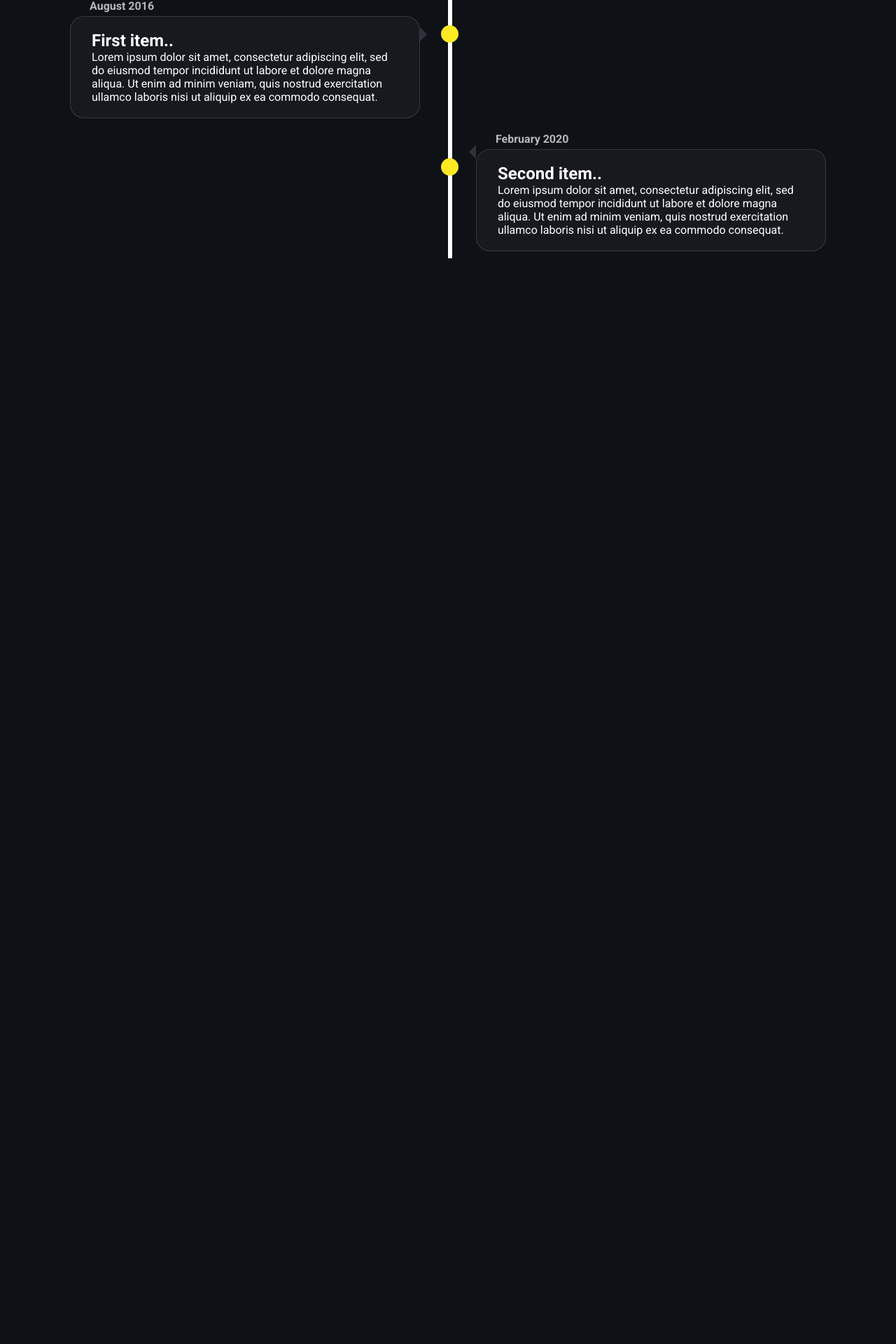
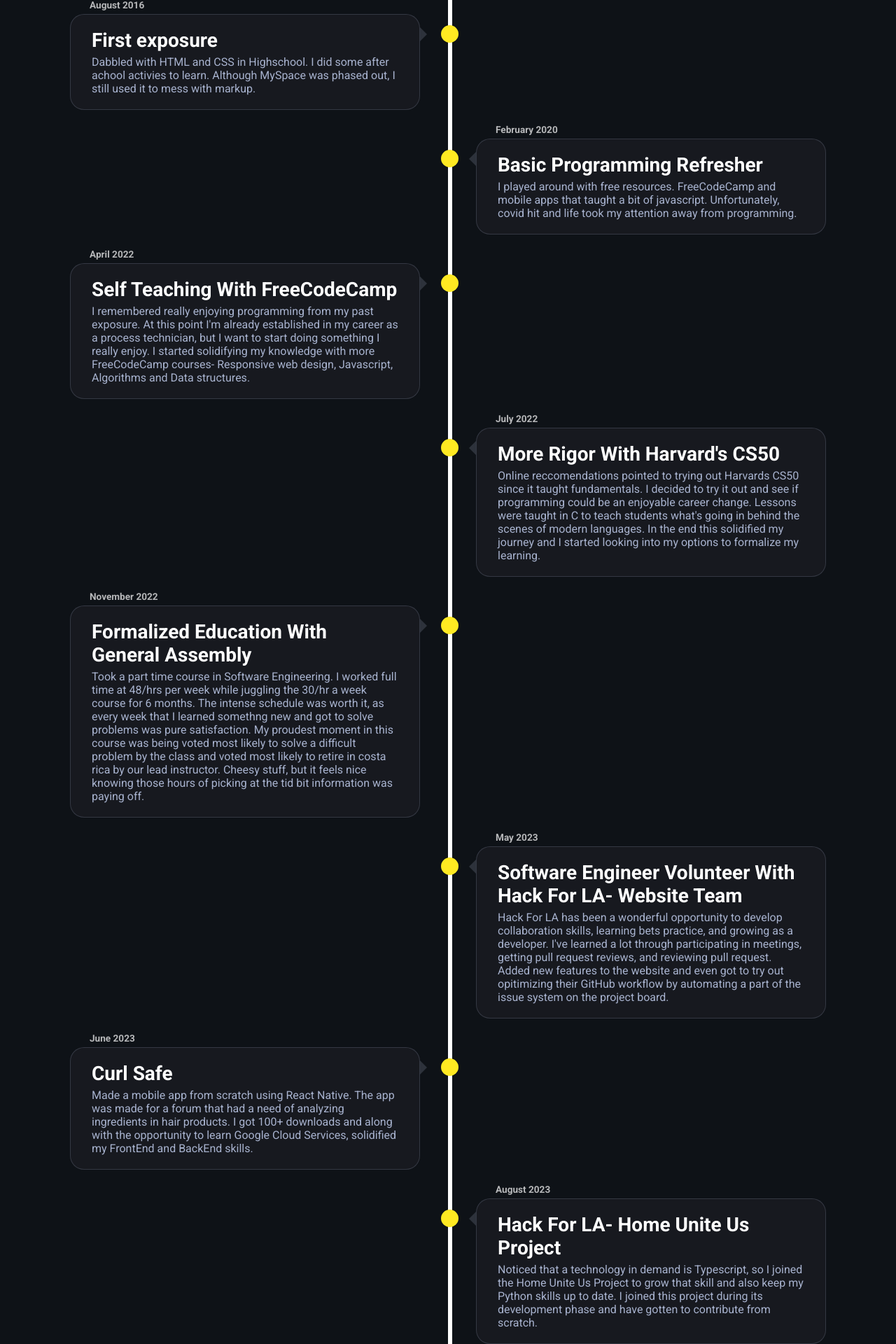
Before and after one commit to JpadillaCoding/Personal-Website, a Next.js app: page /about in a window 1280 px wide. Shown: the part 105-2025 px from the top of the page at 70% size. Before the commit the page ends 800 px from the top, so only its background shows below. Built offline with nearby package versions, Linux system fonts and the light colour scheme.

Commit message:
feat: added timeline content

```diff
--- a/app/about/page.module.css
+++ b/app/about/page.module.css
@@ -35,10 +35,16 @@
 .content{
   border-radius: 20px;
   border: 1px solid rgba(168, 179, 207, 0.2);
-  color: white;
+  color: #a8b3cf;
   padding: 20px 30px;
   background-color: #17191f;
   position: relative;
+  font: 1rem;
+}
+.content h2 {
+  font-size: 1.75rem;
+  padding-bottom: 5px;
+  color: #ffffff;
 }
 .left {
   left: 0;
@@ -62,7 +68,7 @@
   content: " ";
   height: 0;
   position: absolute;
-  top: 28px;
+  top: 50px;
   width: 0;
   z-index: 1;
   left: 30px;
@@ -74,6 +80,6 @@
   color: #b7b8ba;
   position: relative;
   left: 28px;
-  font-size: 1rem;
+  font-size: .85rem;
   padding: 0px 0px 5px 0px;
 }
--- a/app/about/page.tsx
+++ b/app/about/page.tsx
@@ -4,32 +4,147 @@ export default function About() {
   return (
     <div className="main_wrapper">
       <div className={styles.timeline}>
-        <div className={`${styles.content_container}
-         ${styles.left}`}>
+        <div
+          className={`${styles.content_container}
+         ${styles.left}`}
+        >
           <h3 className={styles.date}>August 2016</h3>
           <div className={styles.content}>
-          <h2>First item..</h2>
-          <p>
-            Lorem ipsum dolor sit amet, consectetur adipiscing elit, sed do
-            eiusmod tempor incididunt ut labore et dolore magna aliqua. Ut enim
-            ad minim veniam, quis nostrud exercitation ullamco laboris nisi ut
-            aliquip ex ea commodo consequat.
-          </p>
+            <h2>First exposure</h2>
+            <p>
+              Dabbled with HTML and CSS in Highschool. I did some after achool
+              activies to learn. Although MySpace was phased out, I still used
+              it to mess with markup.
+            </p>
           </div>
         </div>
       </div>
       <div className={styles.timeline}>
-        <div className={`${styles.content_container}
-         ${styles.right}`}>
+        <div
+          className={`${styles.content_container}
+         ${styles.right}`}
+        >
           <h3 className={styles.date}>February 2020</h3>
           <div className={styles.content}>
-          <h2>Second item..</h2>
-          <p>
-            Lorem ipsum dolor sit amet, consectetur adipiscing elit, sed do
-            eiusmod tempor incididunt ut labore et dolore magna aliqua. Ut enim
-            ad minim veniam, quis nostrud exercitation ullamco laboris nisi ut
-            aliquip ex ea commodo consequat.
-          </p>
+            <h2>Basic Programming Refresher</h2>
+            <p>
+              I played around with free resources. FreeCodeCamp and mobile apps
+              that taught a bit of javascript. Unfortunately, covid hit and life
+              took my attention away from programming.
+            </p>
+          </div>
+        </div>
+      </div>
+      <div className={styles.timeline}>
+        <div
+          className={`${styles.content_container}
+         ${styles.left}`}
+        >
+          <h3 className={styles.date}>April 2022</h3>
+          <div className={styles.content}>
+            <h2>Self Teaching With FreeCodeCamp</h2>
+            <p>
+              I remembered really enjoying programming from my past exposure. At
+              this point I'm already established in my career as a process
+              technician, but I want to start doing something I really enjoy. I
+              started solidifying my knowledge with more FreeCodeCamp courses-
+              Responsive web design, Javascript, Algorithms and Data structures.
+            </p>
+          </div>
+        </div>
+      </div>
+      <div className={styles.timeline}>
+        <div
+          className={`${styles.content_container}
+         ${styles.right}`}
+        >
+          <h3 className={styles.date}>July 2022</h3>
+          <div className={styles.content}>
+            <h2>More Rigor With Harvard's CS50</h2>
+            <p>
+              Online reccomendations pointed to trying out Harvards CS50 since
+              it taught fundamentals. I decided to try it out and see if
+              programming could be an enjoyable career change. Lessons were
+              taught in C to teach students what's going in behind the scenes of
+              modern languages. In the end this solidified my journey and I
+              started looking into my options to formalize my learning.
+            </p>
+          </div>
+        </div>
+      </div>
+      <div className={styles.timeline}>
+        <div
+          className={`${styles.content_container}
+         ${styles.left}`}
+        >
+          <h3 className={styles.date}>November 2022</h3>
+          <div className={styles.content}>
+            <h2>Formalized Education With General Assembly</h2>
+            <p>
+              Took a part time course in Software Engineering. I worked full
+              time at 48/hrs per week while juggling the 30/hr a week course for 6 months.
+              The intense schedule was worth it, as every week that I learned
+              somethng new and got to solve problems was pure satisfaction. My
+              proudest moment in this course was being voted most likely to
+              solve a difficult problem by the class and voted most likely to
+              retire in costa rica by our lead instructor. Cheesy stuff, but it
+              feels nice knowing those hours of picking at the tid bit
+              information was paying off.
+            </p>
+          </div>
+        </div>
+      </div>
+      <div className={styles.timeline}>
+        <div
+          className={`${styles.content_container}
+         ${styles.right}`}
+        >
+          <h3 className={styles.date}>May 2023</h3>
+          <div className={styles.content}>
+            <h2>Software Engineer Volunteer With Hack For LA- Website Team</h2>
+            <p>
+              Hack For LA has been a wonderful opportunity to
+              develop collaboration skills, learning bets practice, and
+              growing as a developer. I've learned a lot through participating
+              in meetings, getting pull request reviews, and reviewing pull request.
+              Added new features to the website and even got to try out opitimizing their GitHub workflow
+              by automating a part of the issue system on the project board.
+            </p>
+          </div>
+        </div>
+      </div>
+      <div className={styles.timeline}>
+        <div
+          className={`${styles.content_container}
+         ${styles.left}`}
+        >
+          <h3 className={styles.date}>June 2023</h3>
+          <div className={styles.content}>
+            <h2>Curl Safe</h2>
+            <p>
+              Made a mobile app from scratch using React Native. The
+              app was made for a forum that had a need of analyzing
+              ingredients in hair products. I got 100+ downloads and
+              along with the opportunity to learn Google Cloud Services, solidified
+              my FrontEnd and BackEnd skills.
+            </p>
+          </div>
+        </div>
+      </div>
+      <div className={styles.timeline}>
+        <div
+          className={`${styles.content_container}
+         ${styles.right}`}
+        >
+          <h3 className={styles.date}>August 2023</h3>
+          <div className={styles.content}>
+            <h2>Hack For LA- Home Unite Us Project</h2>
+            <p>
+              Noticed that a technology in demand is Typescript, so I joined
+              the Home Unite Us Project to grow that skill and also keep my Python
+              skills up to date. I joined this project during its development phase and have
+              gotten to contribute from scratch.
+            </p>
           </div>
         </div>
       </div>
```
